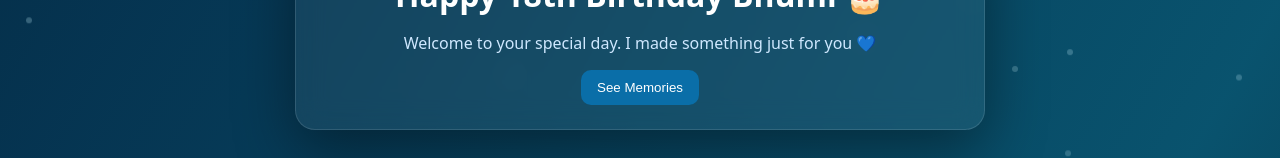
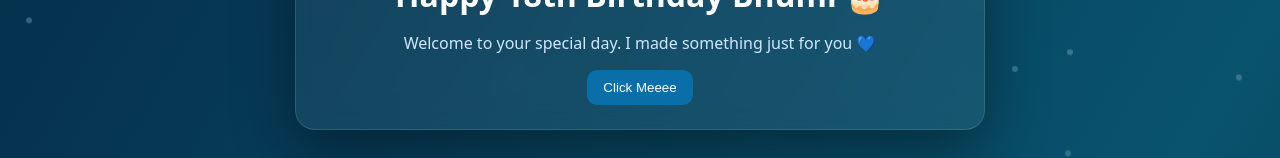
Before and after one commit to mxtr01x/bhumi-18-birthday-surprise, a Next.js app: page / in a window 1280 px wide. Both pictures are taken after a click on the button "Open". Shown: the part 372-530 px from the top of the page. Built offline with nearby package versions, Linux system fonts and the light colour scheme.

Commit message:
Update page.js

```diff
--- a/app/page.js
+++ b/app/page.js
@@ -67,13 +67,13 @@ export default function BirthdaySurprise() {
           <motion.div initial={{ opacity: 0 }} animate={{ opacity: 1 }}>
             <h1 style={styles.h1}>Happy 18th Birthday Bhumi 🎂</h1>
             <p style={styles.p}>Welcome to your special day. I made something just for you 💙</p>
-            <button onClick={nextStage} style={styles.btnPrimary}>See Memories</button>
+            <button onClick={nextStage} style={styles.btnPrimary}>Click Meeee</button>
           </motion.div>
         )}
 
         {stage === 2 && (
           <motion.div initial={{ opacity: 0 }} animate={{ opacity: 1 }}>
-            <h2 style={styles.h2}>Our Memories ✨</h2>
+            <h2 style={styles.h2}> My Dumboo ✨</h2>
             <div style={styles.slideWrap}>
               <img src={images[index]} alt="memory" style={styles.slideImg} />
             </div>
```
